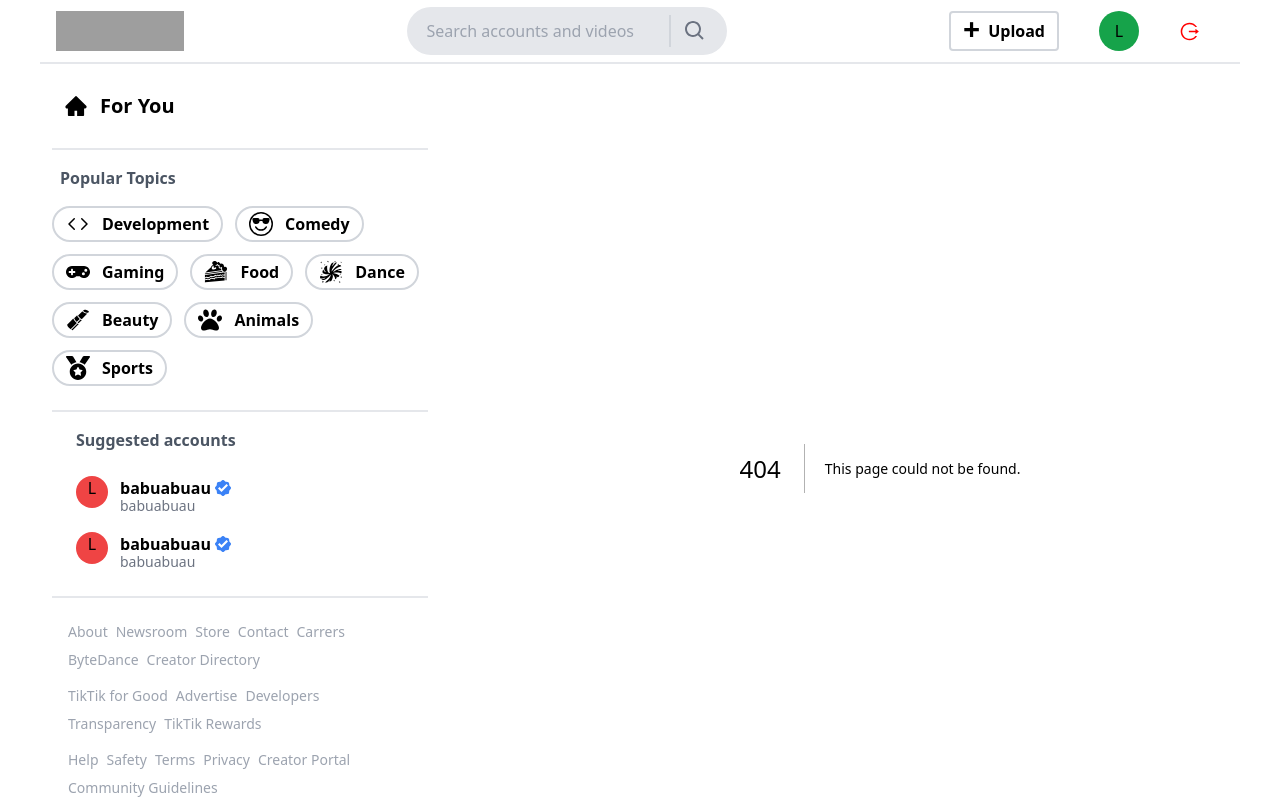
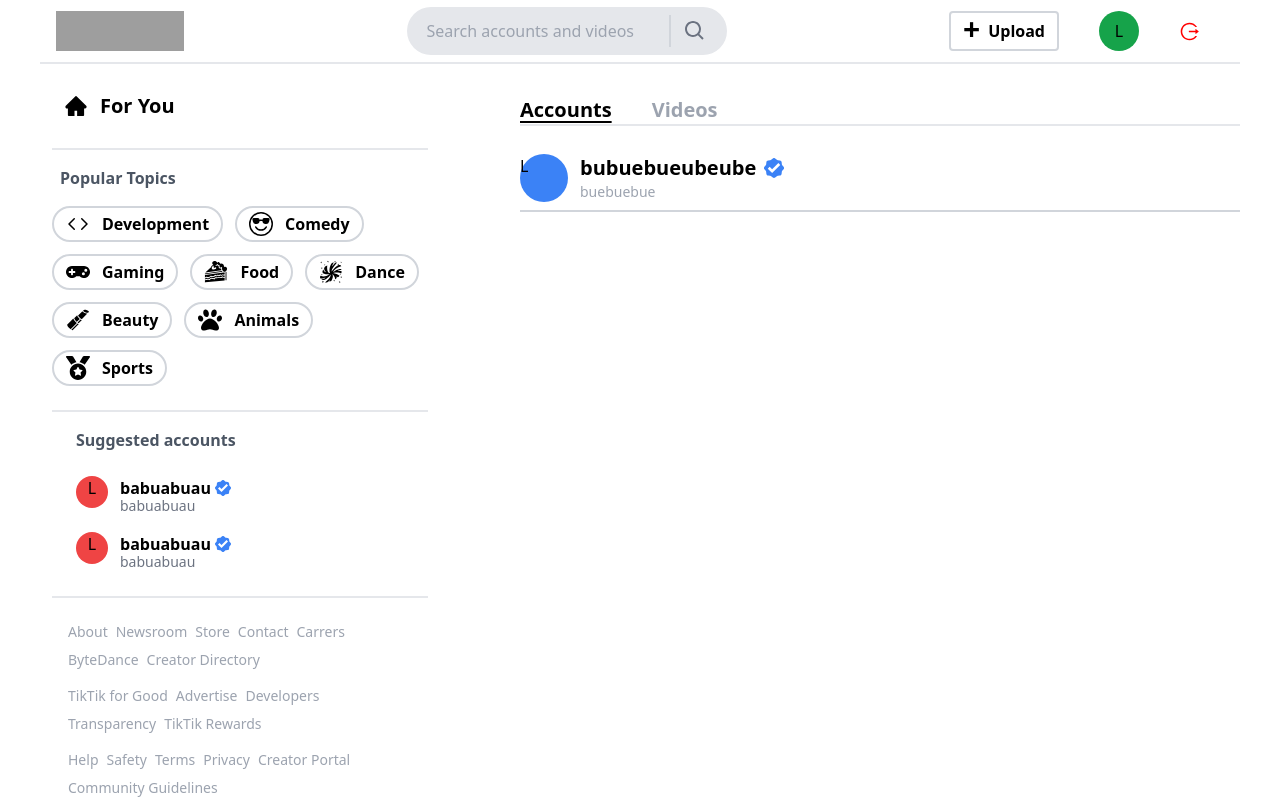
Before and after one commit to mrizkysolehudin/tiktiktoktok-app, a Next.js app: page /search/1 in a window 1280 px wide. Before the commit this address had no page. Built offline with nearby package versions, Linux system fonts and the light colour scheme; grey boxes are pictures that could not be loaded.

Commit message:
add pages: search

```diff
--- /dev/null
+++ b/pages/search/[searchTerm].jsx
@@ -0,0 +1,62 @@
+import VideoCard from "@/components/VideoCard";
+import React, { useState } from "react";
+import { GoVerified } from "react-icons/go";
+
+const SearchPage = () => {
+	const [tapButton, setTapButton] = useState("accounts");
+
+	const handleTap = (option) => {
+		if (option === "accounts") {
+			setTapButton("accounts");
+		} else {
+			setTapButton("videos");
+		}
+	};
+
+	return (
+		<div>
+			<section className="mt-4 flex gap-x-10 border-b-2 border-gray-200 text-xl font-semibold">
+				<button
+					onClick={() => handleTap("accounts")}
+					className={`${
+						tapButton === "accounts"
+							? "underline underline-offset-4"
+							: "text-gray-400"
+					} `}>
+					Accounts
+				</button>
+				<button
+					onClick={() => handleTap("videos")}
+					className={`${
+						tapButton === "videos"
+							? "underline  underline-offset-4"
+							: "text-gray-400"
+					}`}>
+					Videos
+				</button>
+			</section>
+
+			{tapButton === "accounts" ? (
+				<section className="mt-7">
+					<div className="flex gap-x-3 border-b-2 border-gray-300 pb-2">
+						<p className="h-12 w-12 rounded-full bg-blue-500">L</p>
+
+						<div>
+							<p className="flex items-center gap-x-2 text-xl font-bold">
+								bubuebueubeube{" "}
+								<GoVerified className="text-blue-500" />
+							</p>
+							<p className=" text-sm font-medium text-gray-400">
+								buebuebue
+							</p>
+						</div>
+					</div>
+				</section>
+			) : (
+				<VideoCard />
+			)}
+		</div>
+	);
+};
+
+export default SearchPage;
```
